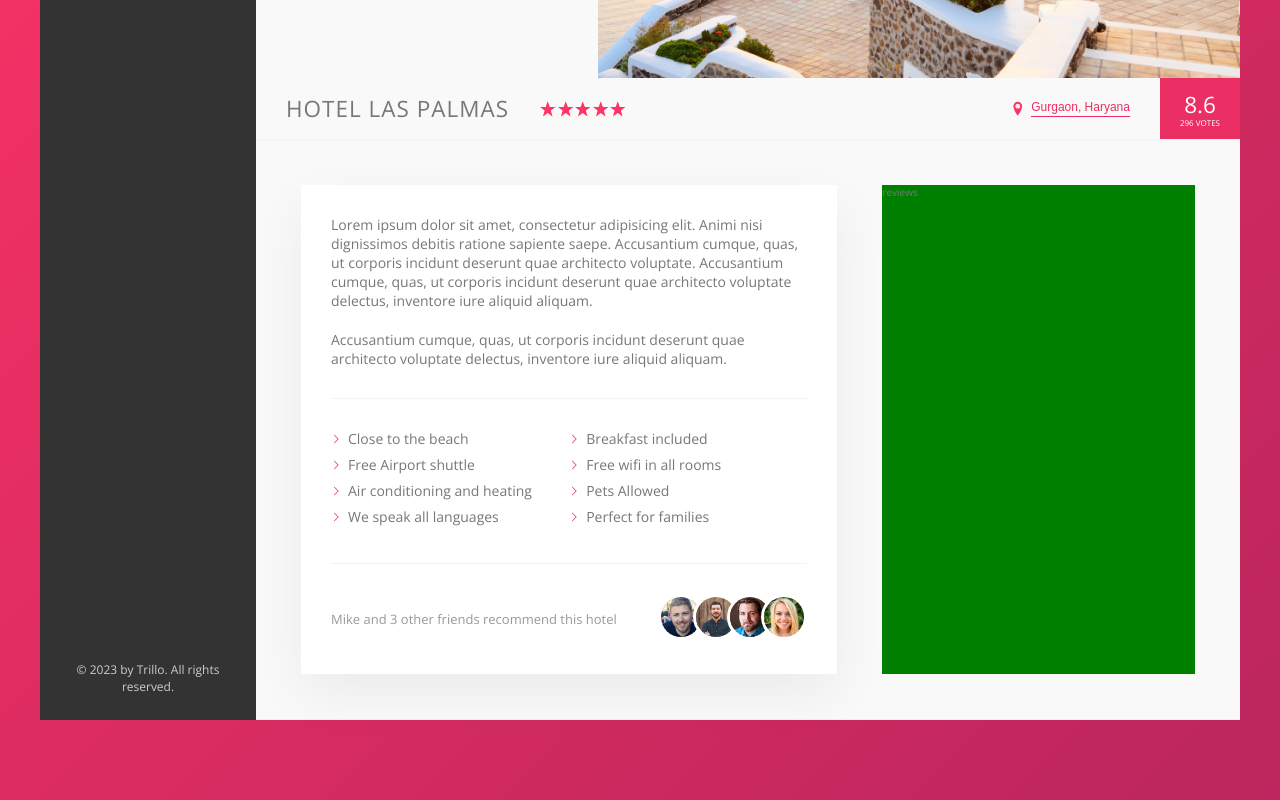
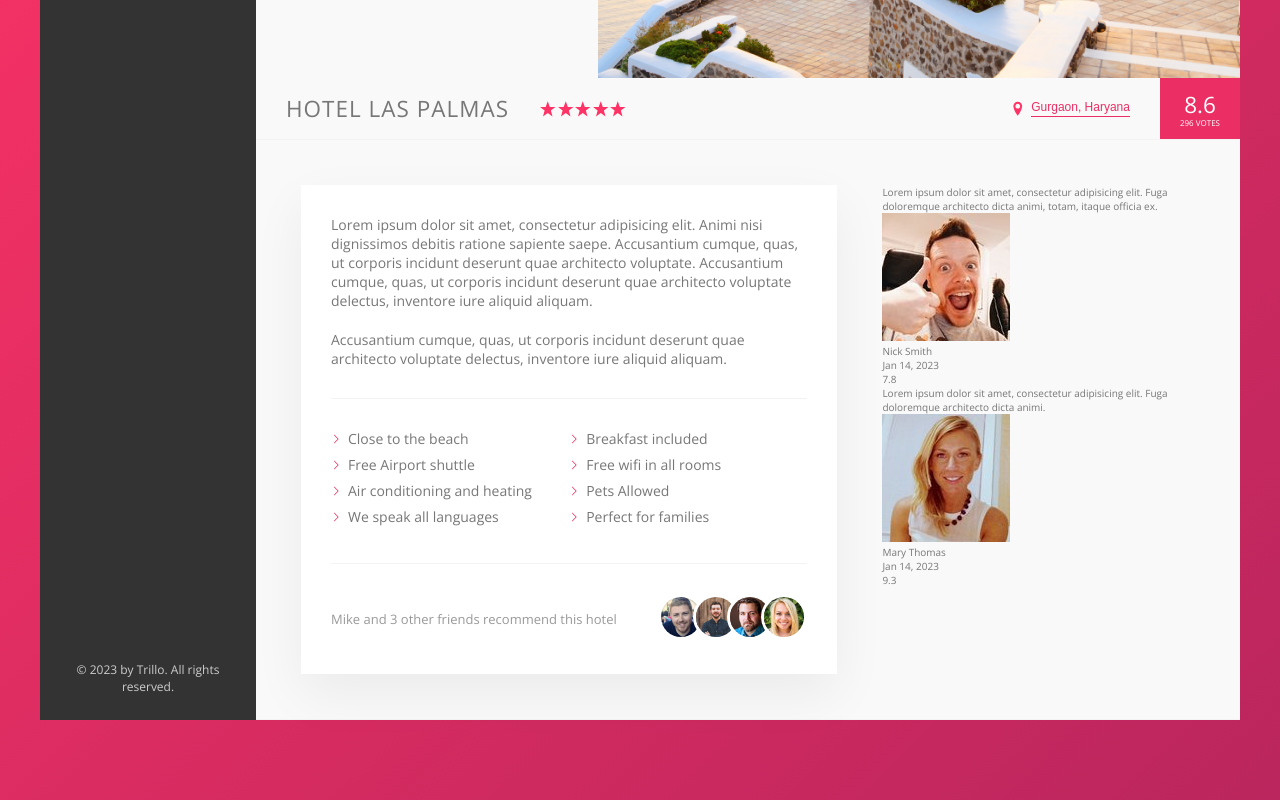
Before and after one commit to NikhilMudgal/Trillo, a website: page index.html in a window 1280 px wide. Shown: the part 457-1257 px from the top of the page. Drawn offline with nearby package versions, Linux system fonts and the light colour scheme.

Commit message:
Started Review Section

```diff
--- a/index.html
+++ b/index.html
@@ -157,7 +157,33 @@
                             </div>
                         </div>
                         <div class="user-reviews">
-                            reviews
+                            <figure class="review">
+                                <blockquote class="review__text">
+                                    Lorem ipsum dolor sit amet, consectetur adipisicing elit. Fuga doloremque architecto dicta animi, totam, itaque officia ex.
+                                </blockquote>
+                                <figcaption class="review__user">
+                                    <img src="img/user-1.jpg" alt="User 1" class="review__photo">
+                                    <div class="review__user-box">
+                                        <p class="review__user-name">Nick Smith</p>
+                                        <p class="review__user-date">Jan 14, 2023</p>
+                                    </div>
+                                    <div class="review__rating">7.8</div>
+                                </figcaption>
+                            </figure>
+
+                            <figure class="review">
+                                <blockquote class="review__text">
+                                    Lorem ipsum dolor sit amet, consectetur adipisicing elit. Fuga doloremque architecto dicta animi.
+                                </blockquote>
+                                <figcaption class="review_user">
+                                    <img src="img/user-2.jpg" alt="User 2" class="review__photo">
+                                    <div class="review__user-box">
+                                        <p class="review__user-name">Mary Thomas</p>
+                                        <p class="review__user-date">Jan 14, 2023</p>
+                                    </div>
+                                    <div class="review__rating">9.3</div>
+                                </figcaption>
+                            </figure>
                         </div>
                     </div>
                 </main>
--- a/sass/_layouts.scss
+++ b/sass/_layouts.scss
@@ -49,6 +49,5 @@
 }
 
 .user-reviews {
-    background-color: green;
     flex: 1;
 }
```
Also changed, not shown: css/style.css.
